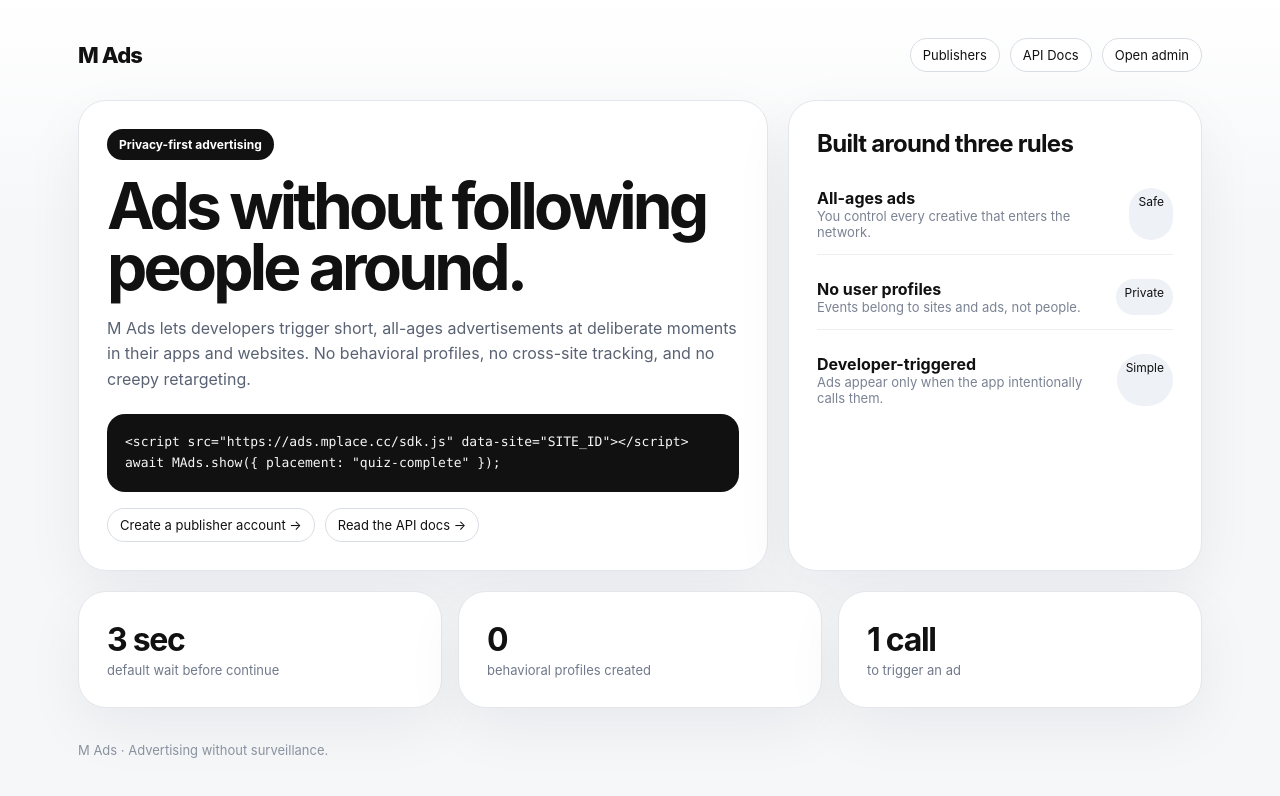
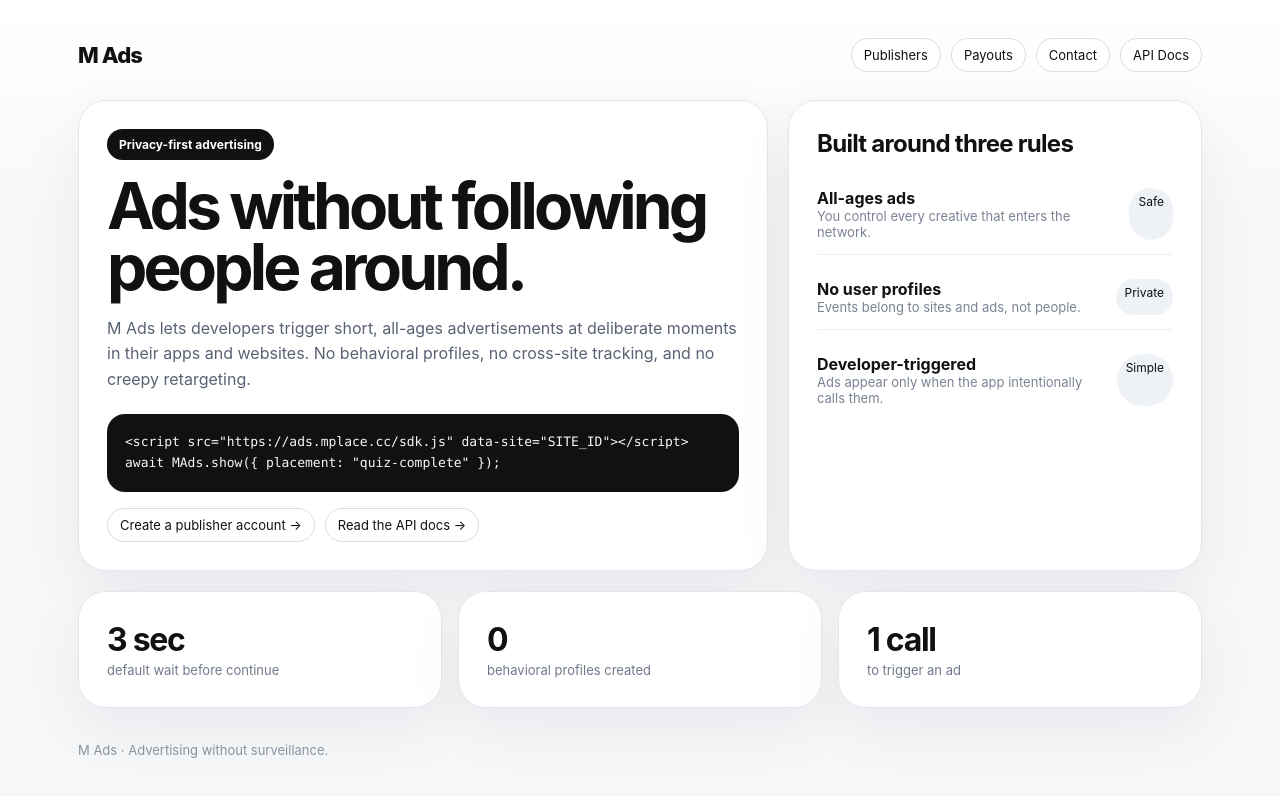
Before and after one commit to UnrealCake8/M.Ads, a Next.js app: page / in a window 1280 px wide. Shown: the top 796 px of the page. Built offline with nearby package versions, Linux system fonts and the light colour scheme.

Commit message:
Add public payouts and contact navigation

```diff
--- a/app/page.tsx
+++ b/app/page.tsx
@@ -7,8 +7,9 @@ export default function HomePage() {
         <div className="brand">M Ads</div>
         <div style={{ display: "flex", gap: 10, flexWrap: "wrap" }}>
           <Link className="pill" href="/publisher">Publishers</Link>
+          <Link className="pill" href="/payouts">Payouts</Link>
+          <Link className="pill" href="/contact">Contact</Link>
           <Link className="pill" href="/docs">API Docs</Link>
-          <Link className="pill" href="/admin">Open admin</Link>
         </div>
       </nav>
 
```
